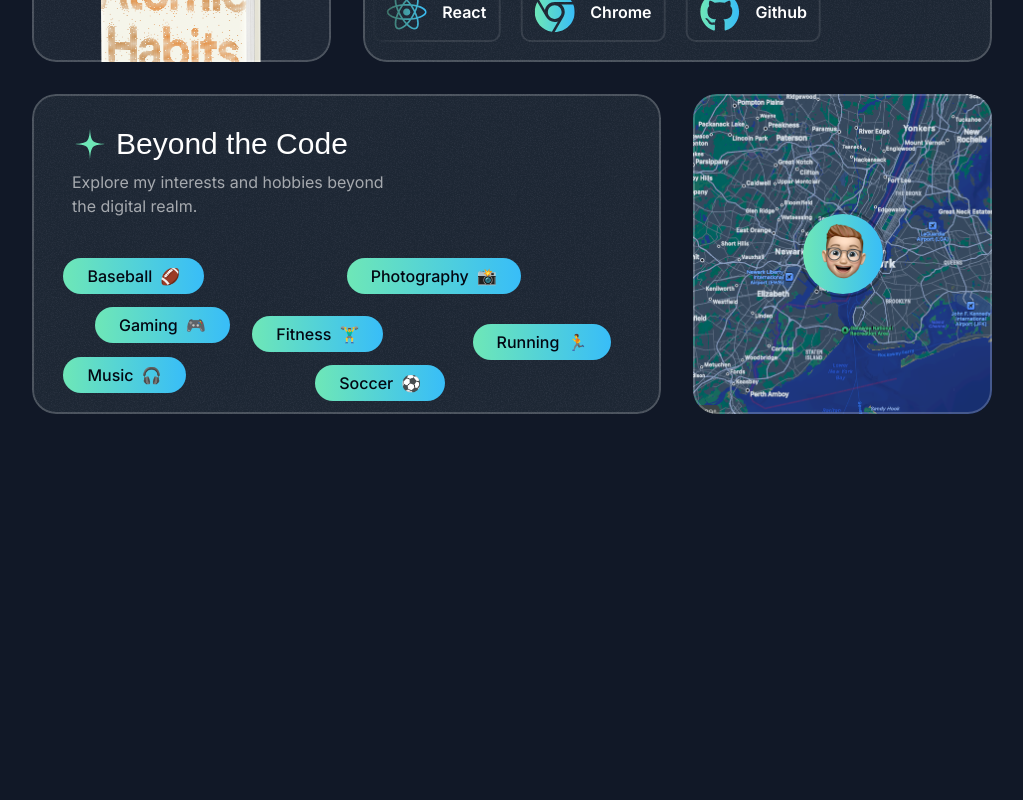
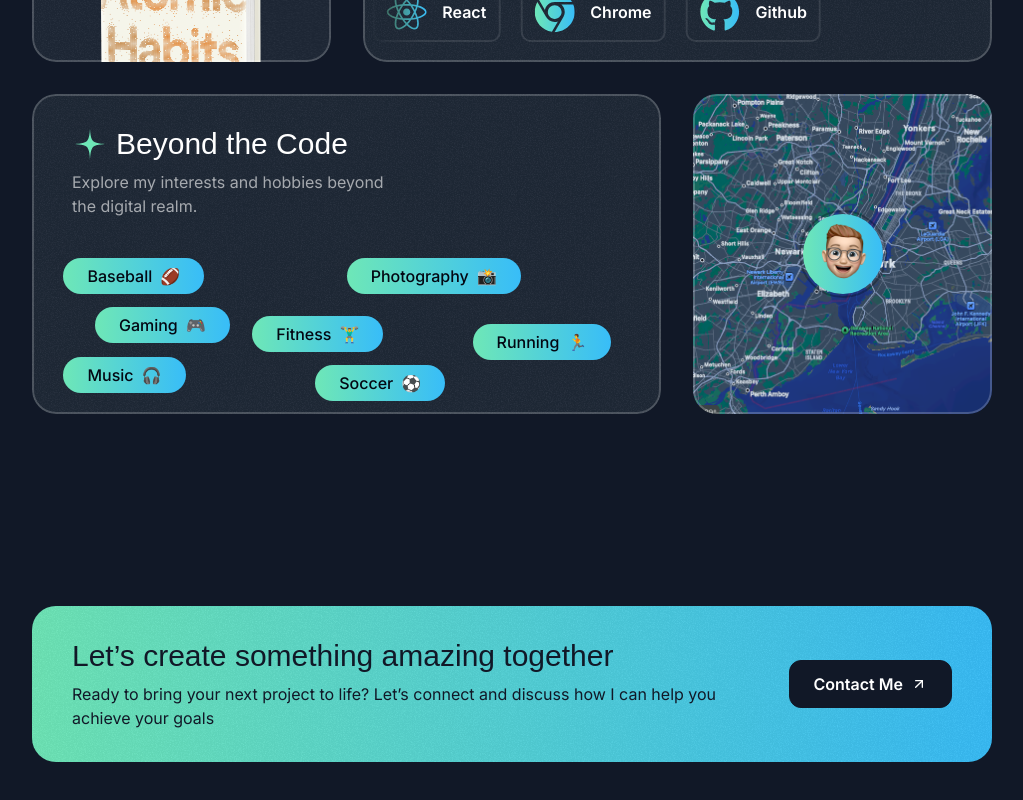
Before and after one commit to anhtudo97/stunning-portfolio, a Next.js app: page / in a window 1280 px wide. Shown: the part 4520-5320 px from the top of the page, without its empty margins (128-1151 px from the left). Before the commit the page ends 5046 px from the top, so only its background shows below. Built offline with nearby package versions, Linux system fonts and the light colour scheme; a web font is replaced by a local one.

Commit message:
feat: contact sections

```diff
--- a/src/app/page.tsx
+++ b/src/app/page.tsx
@@ -1,4 +1,5 @@
 import { AboutSection } from "@/sections/About";
+import { ContactSection } from "@/sections/Contact";
 import { Header } from "@/sections/Header";
 import { HeroSection } from "@/sections/Hero";
 import { ProjectsSection } from "@/sections/Projects";
@@ -14,6 +15,7 @@
       <TapeSection />
       <TestimonialsSection />
       <AboutSection />
+      <ContactSection />
     </>
   );
 }
--- a/src/sections/Contact.tsx
+++ b/src/sections/Contact.tsx
@@ -1,3 +1,36 @@
+import ArrowUpRightIcon from "@/assets/icons/arrow-up-right.svg";
+import grainImage from "@/assets/images/grain.jpg";
+
 export const ContactSection = () => {
-  return <div>Contact Section</div>;
+  return (
+    <div className="pb-16 pt-12 lg:pb-24 lg:pt-20">
+      <div className="container">
+        <div className="bg-gradient-to-r from-emerald-300 to-sky-400 text-gray-900 py-8 px-10 rounded-3xl text-center md:text-left relative overflow-hidden z-0">
+          <div
+            className="absolute inset-0 opacity-5 -z-10"
+            style={{
+              backgroundImage: `url(${grainImage.src})`
+            }}
+          >
+          </div>
+          <div className="flex flex-col md:flex-row gap-8 md:gap-16 items-center">
+            <div>
+              <h2 className="font-serif text-2xl md:text-3xl">
+                Let&rsquo;s create something amazing together
+              </h2>
+              <p className="text-sm md:text-base mt-2">
+                Ready to bring your next project to life? Let&rsquo;s connect and discuss how I can help you achieve your goals
+              </p>
+            </div>
+            <div>
+              <button className="text-white bg-gray-900 inline-flex items-center px-6 h-12 rounded-xl gap-2 w-max border border-gray-900">
+                <span className="font-semibold">Contact Me</span>
+                <ArrowUpRightIcon className="size-4" />
+              </button>
+            </div>
+          </div>
+        </div>
+      </div>
+    </div>
+  );
 };
--- a/src/sections/Hero.tsx
+++ b/src/sections/Hero.tsx
@@ -9,11 +9,9 @@
 export const HeroSection = () => {
   return (
     <div className="py-32 md:py-48 lg:py-60 relative z-0 overflow-x-clip">
-
       <div
-      className="absolute inset-0 [mask-image:linear-gradient(to_bottom,transparent,black_10%,black_70%,transparent)]"
+        className="absolute inset-0 [mask-image:linear-gradient(to_bottom,transparent,black_10%,black_70%,transparent)]"
       >
-
         <div
           className="absolute inset-0 -z-30 opacity-5"
           style={{
```
